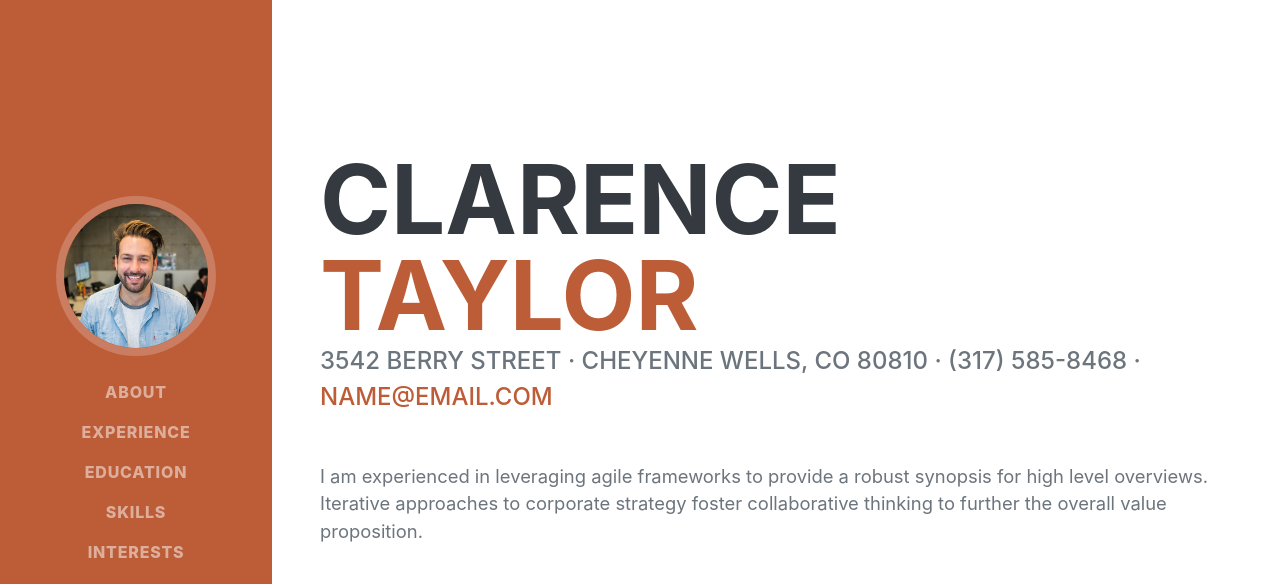
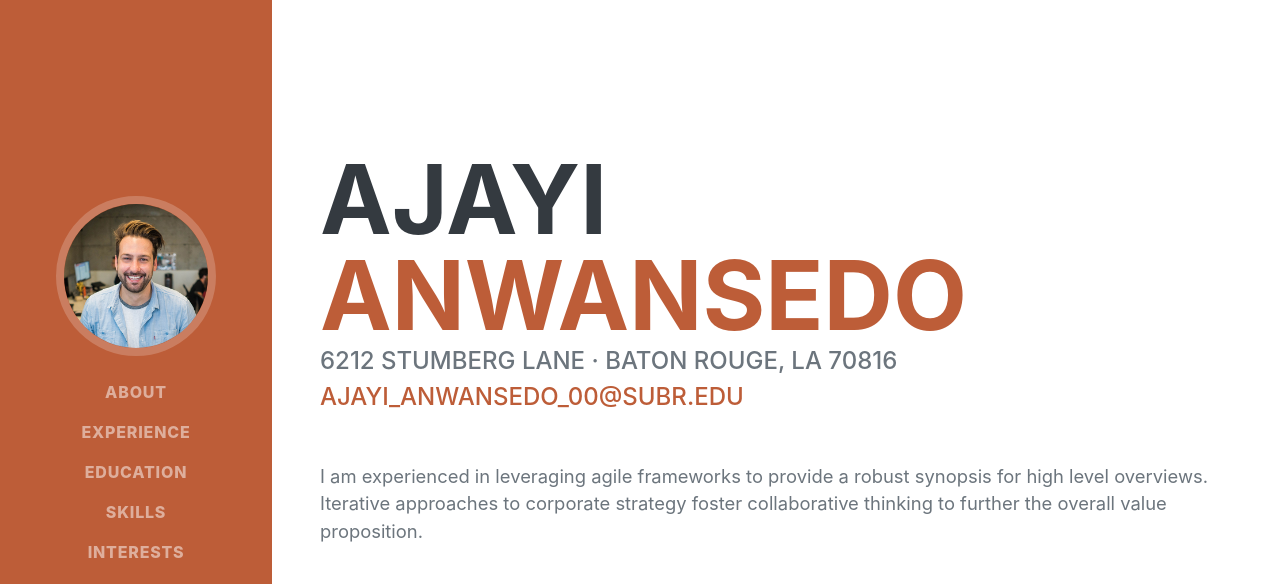
Before and after one commit to ajayia/ajayia.github.io, a plain HTML site: page index.html in a window 1280 px wide. Shown: the top 584 px of the page. Drawn offline with nearby package versions, Linux system fonts and the light colour scheme; a web font is replaced by a local one.

Commit message:
Update index.html

```diff
--- a/index.html
+++ b/index.html
@@ -19,7 +19,7 @@
         <!-- Navigation-->
         <nav class="navbar navbar-expand-lg navbar-dark bg-primary fixed-top" id="sideNav">
             <a class="navbar-brand js-scroll-trigger" href="#page-top">
-                <span class="d-block d-lg-none">Clarence Taylor</span>
+                <span class="d-block d-lg-none">Ajayi Anwansedo</span>
                 <span class="d-none d-lg-block"><img class="img-fluid img-profile rounded-circle mx-auto mb-2" src="assets/img/profile.jpg" alt="" /></span>
             </a>
             <button class="navbar-toggler" type="button" data-toggle="collapse" data-target="#navbarSupportedContent" aria-controls="navbarSupportedContent" aria-expanded="false" aria-label="Toggle navigation"><span class="navbar-toggler-icon"></span></button>
@@ -40,12 +40,12 @@
             <section class="resume-section" id="about">
                 <div class="resume-section-content">
                     <h1 class="mb-0">
-                        Clarence
-                        <span class="text-primary">Taylor</span>
+                        Ajayi
+                        <span class="text-primary">Anwansedo</span>
                     </h1>
                     <div class="subheading mb-5">
-                        3542 Berry Street · Cheyenne Wells, CO 80810 · (317) 585-8468 ·
-                        <a href="mailto:name@email.com">name@email.com</a>
+                        6212 Stumberg Lane · Baton Rouge, LA 70816
+                        <a href="mailto:ajayi_anwansedo_00@subr.edu">ajayi_anwansedo_00@subr.edu</a>
                     </div>
                     <p class="lead mb-5">I am experienced in leveraging agile frameworks to provide a robust synopsis for high level overviews. Iterative approaches to corporate strategy foster collaborative thinking to further the overall value proposition.</p>
                     <div class="social-icons">
```
